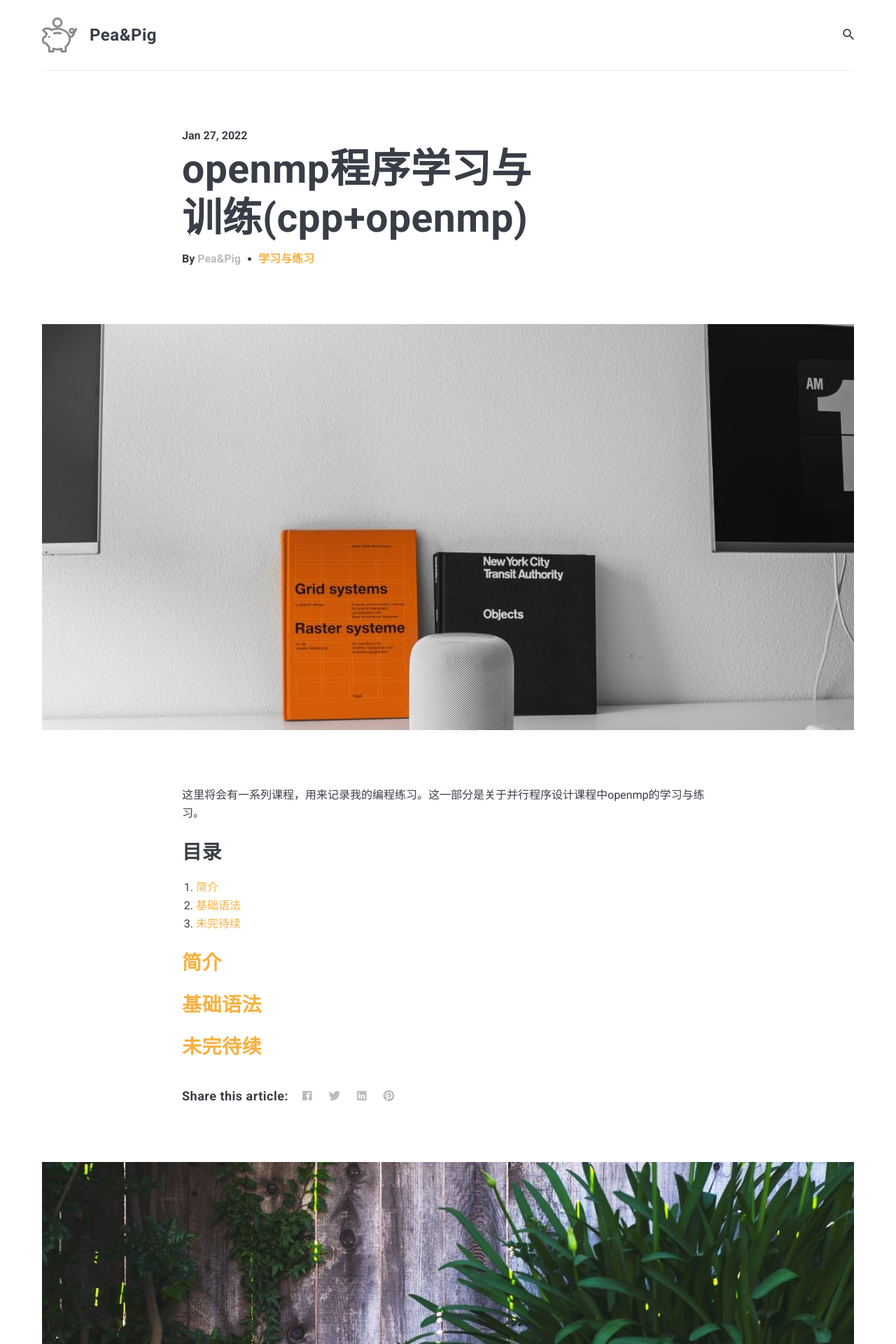
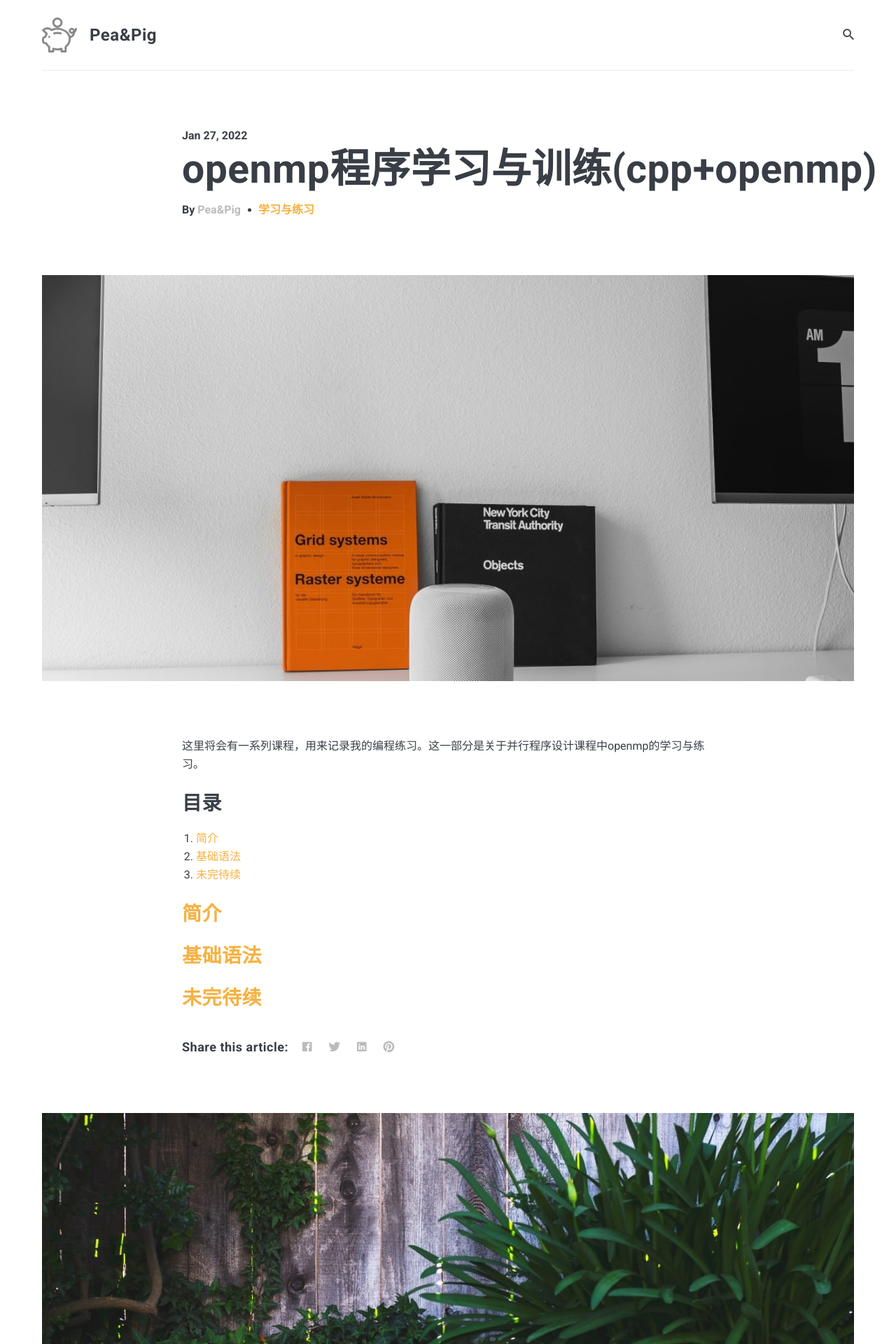
Before and after one commit to Wanglongke/wanglongke.github.io, a Jekyll site: the page built from _posts/2022-01-27-openmpLearning.markdown, in a window 1280 px wide. Shown: the top 1920 px of the page at 70% size. Built offline with Jekyll 4.4.1, drawn with Linux system fonts in a browser that asks for light colours; nearby versions of some CDN libraries.

Commit message:
"title width 1000px"

```diff
--- a/_sass/4-layouts/_post.scss
+++ b/_sass/4-layouts/_post.scss
@@ -4,7 +4,7 @@
 
   .post-title {
     margin-bottom: 10px;
-    width: 500px;
+    width: 1000px;
     max-width: 100%;
     font-size: 57px;
     line-height: 70px;
```
